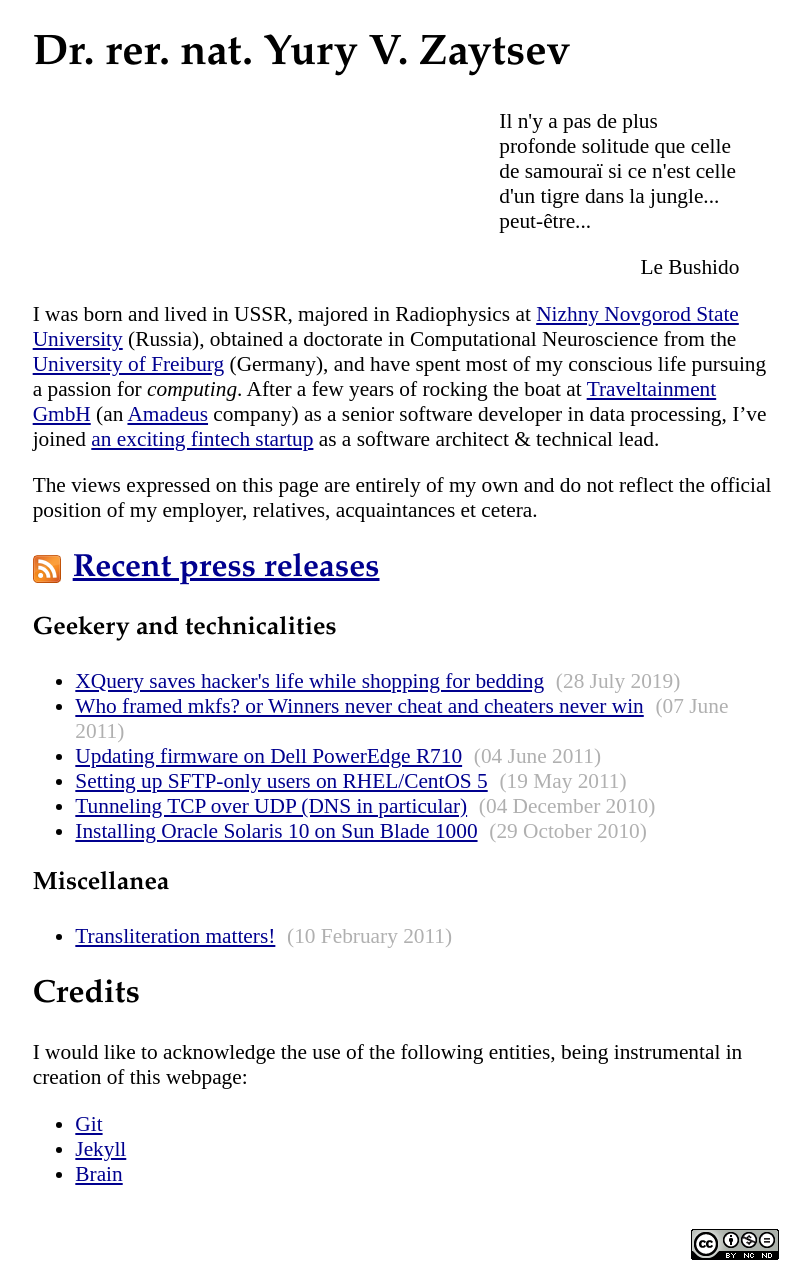
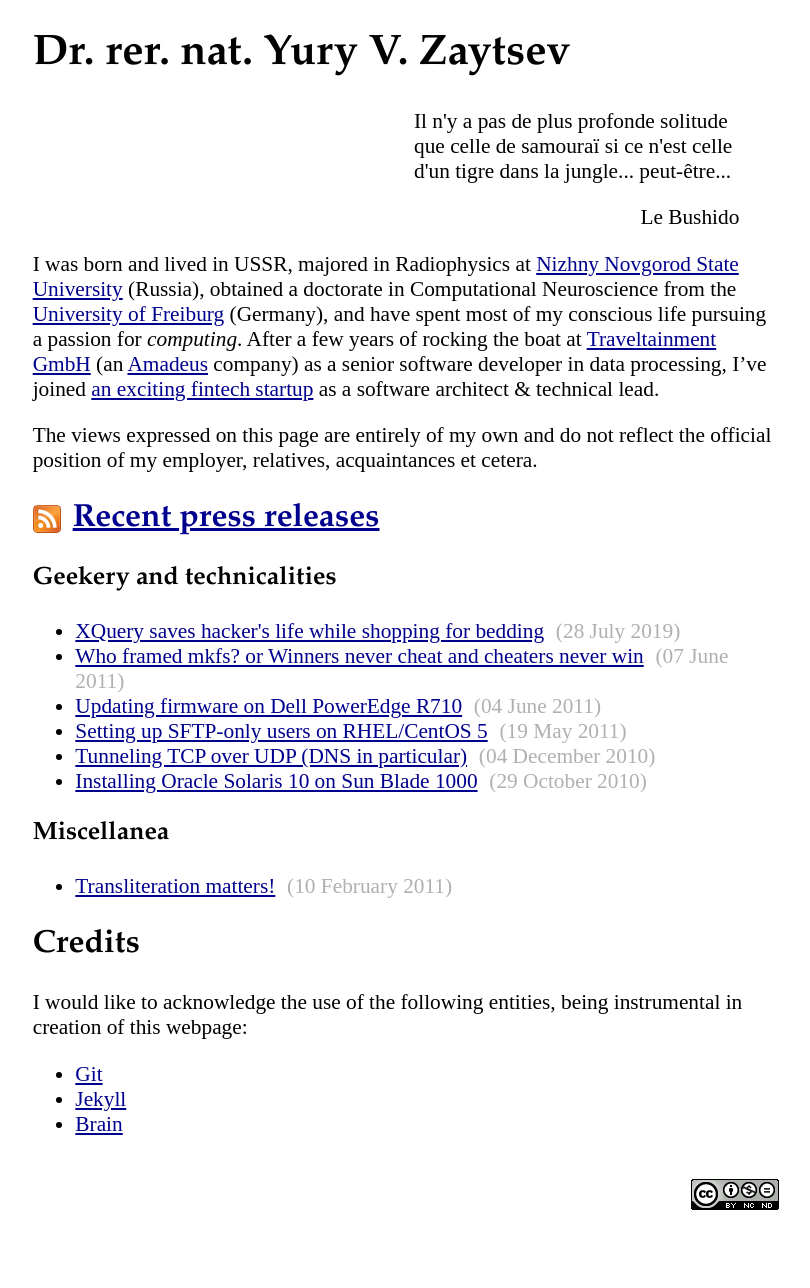
Before and after one commit to zyv/zyv.github.io, a Jekyll site: the page built from index.md, in a window 1280 px wide. Shown: the whole page, without its empty margins (234-1044 px from the left). Built offline with Jekyll 4.4.1, drawn with Linux system fonts in a browser that asks for light colours; after the commit the page ends 1238 px from its top, so only the background shows below that.

Commit message:
Adjusted quote style

```diff
--- a/css/default.css
+++ b/css/default.css
@@ -57,7 +57,7 @@ ul.posts-list span {
 }
 
 .content blockquote {
-    padding-left: 20em;
+    padding-left: 16em;
 }
 
 .feed-link {
```
